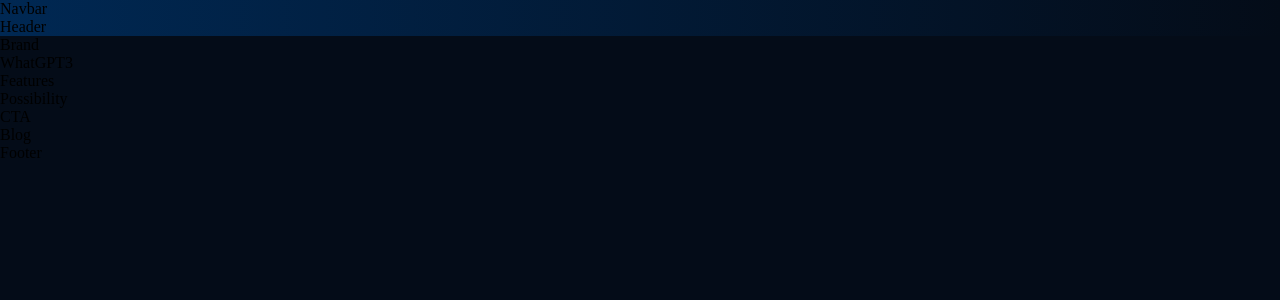
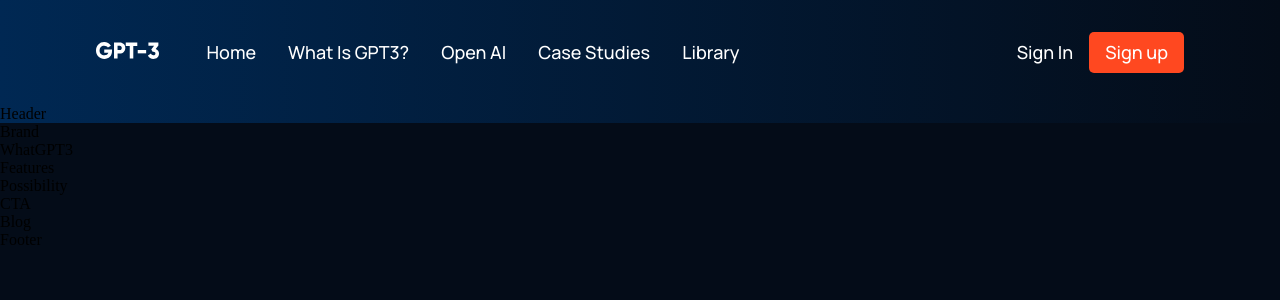
Before and after one commit to thomasviana/responsive-modern-app, a React (Create React App) app: page / in a window 1280 px wide. Shown: the top 300 px of the page. Built offline with nearby package versions, Linux system fonts and the light colour scheme.

Commit message:
Finish navigation bar.

```diff
--- a/src/components/navbar/Navbar.jsx
+++ b/src/components/navbar/Navbar.jsx
@@ -1,9 +1,73 @@
+import { useState } from "react";
+import { RiCloseLine, RiMenu3Line } from "react-icons/ri";
+import logo from "../../assets/logo.svg";
 import "./navbar.css";
 
 const Navbar = () => {
-    return (
-        <div>Navbar</div>
-    )
-}
+ const [toggleMenu, setToggleMenu] = useState(false);
 
-export default Navbar
+ return (
+  <div className='gpt3__navbar'>
+   <div className='gpt3__navbar-links'>
+    <div className='gpt3__navbar-links_logo'>
+     <img src={logo} />
+    </div>
+    <div className='gpt3__navbar-links_container'>
+     <p>
+      <a href='#home'>Home</a>
+     </p>
+     <p>
+      <a href='#wgpt3'>What is GPT3?</a>
+     </p>
+     <p>
+      <a href='#possibility'>Open AI</a>
+     </p>
+     <p>
+      <a href='#features'>Case Studies</a>
+     </p>
+     <p>
+      <a href='#blog'>Library</a>
+     </p>
+    </div>
+   </div>
+   <div className='gpt3__navbar-sign'>
+    <p>Sign in</p>
+    <button type='button'>Sign up</button>
+   </div>
+   <div className='gpt3__navbar-menu'>
+    {toggleMenu ? (
+     <RiCloseLine color='#fff' size={27} onClick={() => setToggleMenu(false)} />
+    ) : (
+     <RiMenu3Line color='#fff' size={27} onClick={() => setToggleMenu(true)} />
+    )}
+    {toggleMenu && (
+     <div className='gpt3__navbar-menu_container scale-up-center'>
+      <div className='gpt3__navbar-menu_container-links'>
+       <p>
+        <a href='#home'>Home</a>
+       </p>
+       <p>
+        <a href='#wgpt3'>What is GPT3?</a>
+       </p>
+       <p>
+        <a href='#possibility'>Open AI</a>
+       </p>
+       <p>
+        <a href='#features'>Case Studies</a>
+       </p>
+       <p>
+        <a href='#blog'>Library</a>
+       </p>
+      </div>
+      <div className='gpt3__navbar-menu_container-links-sign'>
+       <p>Sign in</p>
+       <button type='button'>Sign up</button>
+      </div>
+     </div>
+    )}
+   </div>
+  </div>
+ );
+};
+
+export default Navbar;
--- a/src/components/navbar/navbar.css
+++ b/src/components/navbar/navbar.css
@@ -0,0 +1,134 @@
+.gpt3__navbar {
+ display: flex;
+ justify-content: space-between;
+ align-items: center;
+
+ padding: 2rem 6rem;
+}
+
+.gpt3__navbar-links {
+ flex: 1;
+ display: flex;
+ justify-content: flex-start;
+ align-items: center;
+}
+
+.gpt3__navbar-links_logo {
+ margin-right: 2rem;
+}
+
+.gpt3__navbar-links_logo img {
+ width: 62.56px;
+ height: 16.02px;
+}
+
+.gpt3__navbar-links_container {
+ display: flex;
+ flex-direction: row;
+}
+
+.gpt3__navbar-sign {
+ display: flex;
+ justify-content: flex-end;
+ align-items: center;
+}
+
+.gpt3__navbar-links_container p,
+.gpt3__navbar-sign p,
+.gpt3__navbar-menu_container p {
+ color: #fff;
+ font-family: var(--font-family);
+ font-weight: 500;
+ font-size: 18px;
+ line-height: 25px;
+ text-transform: capitalize;
+
+ margin: 0 1rem;
+ cursor: pointer;
+}
+
+.gpt3__navbar-sign button,
+.gpt3__navbar-menu_container button {
+ padding: 0.5rem 1rem;
+ color: #fff;
+ background: #ff4820;
+ font-family: var(--font-family);
+ font-weight: 500;
+ font-size: 18px;
+ line-height: 25px;
+ border: none;
+ outline: none;
+ cursor: pointer;
+ border-radius: 5px;
+}
+
+.gpt3__navbar-menu {
+ margin-left: 1rem;
+
+ display: none;
+ position: relative;
+}
+
+.gpt3__navbar-menu svg {
+ cursor: pointer;
+}
+
+.gpt3__navbar-menu_container {
+ display: flex;
+ justify-content: flex-end;
+ align-items: flex-end;
+ flex-direction: column;
+
+ text-align: end;
+ background: var(--color-footer);
+ padding: 2rem;
+ position: absolute;
+ right: 0;
+ top: 40px;
+ margin-top: 1rem;
+ min-width: 210px;
+ border-radius: 5px;
+ box-shadow: 0px 0px 5px rgba(0, 0, 0, 0.2);
+}
+
+.gpt3__navbar-menu_container p {
+ margin: 1rem 0;
+}
+
+.gpt3__navbar-menu_container-links-sign {
+ display: none;
+}
+
+@media screen and (max-width: 1050px) {
+ .gpt3__navbar-links_container {
+  display: none;
+ }
+
+ .gpt3__navbar-menu {
+  display: flex;
+ }
+}
+
+@media screen and (max-width: 700px) {
+ .gpt3__navbar {
+  padding: 2rem 4rem;
+ }
+}
+
+@media screen and (max-width: 550px) {
+ .gpt3__navbar {
+  padding: 2rem;
+ }
+
+ .gpt3__navbar-sign {
+  display: none;
+ }
+
+ .gpt3__navbar-menu_container {
+  top: 20px;
+ }
+
+ .gpt3__navbar-menu_container-links-sign {
+  display: block;
+ }
+}
```
